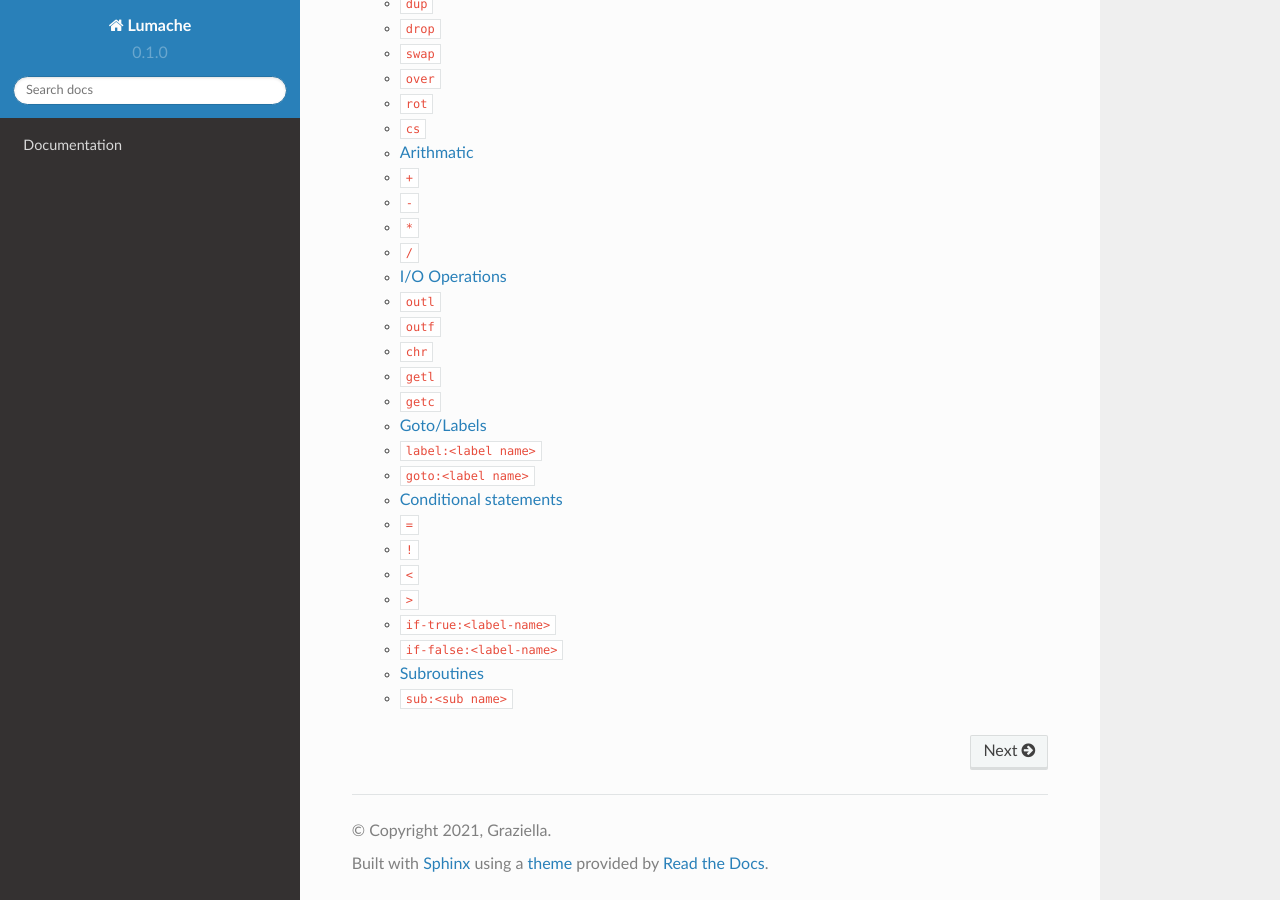
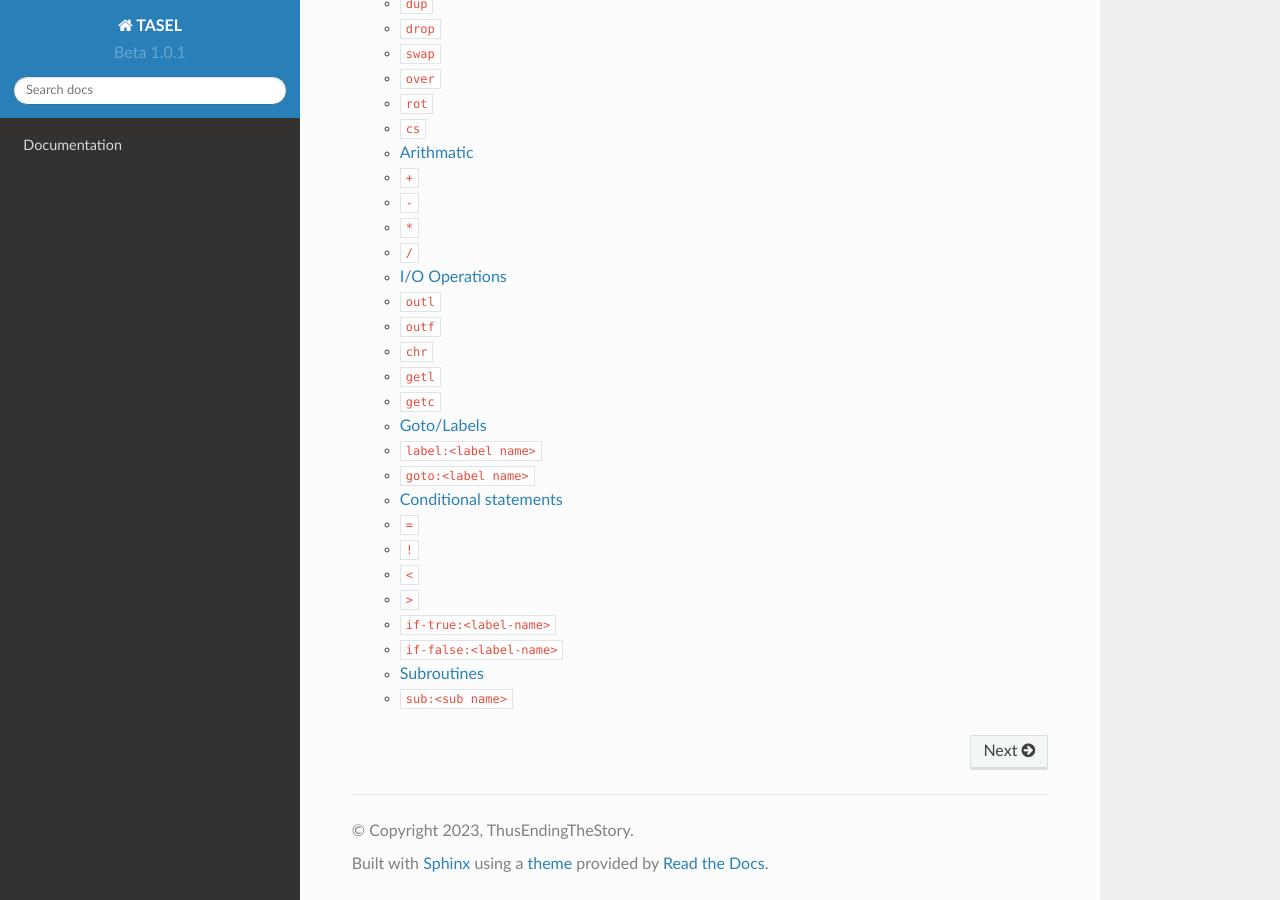
Before and after one commit to ThusEndingTheStory/TASEL-docs, a Sphinx documentation site: the page built from docs/source/index.rst, in a window 1280 px wide and 900 px high, scrolled down 965 px. Built offline with Sphinx 7.4.7 and the Read the Docs theme 2.0.0, drawn with Linux system fonts in a browser that asks for light colours; pages that are not in the unit, such as notebooks, are missing from menus.

Commit message:
Update conf.py

```diff
--- a/docs/source/conf.py
+++ b/docs/source/conf.py
@@ -2,12 +2,12 @@
 
 # -- Project information
 
-project = 'Lumache'
-copyright = '2021, Graziella'
-author = 'Graziella'
+project = 'TASEL'
+copyright = '2023, ThusEndingTheStory'
+author = 'ThusEndingTheStory'
 
 release = '0.1'
-version = '0.1.0'
+version = 'Beta 1.0.1'
 
 # -- General configuration
 
```
